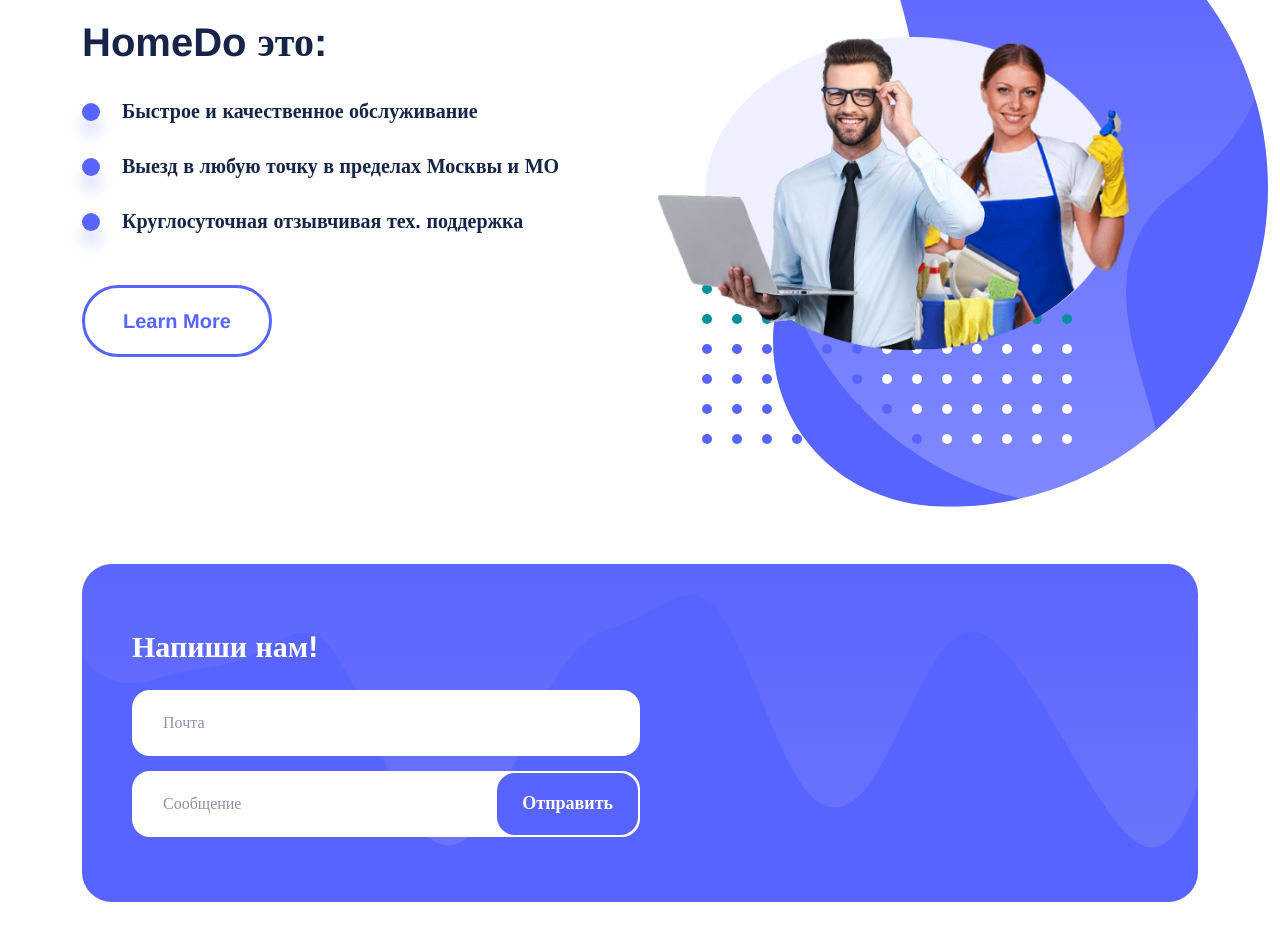
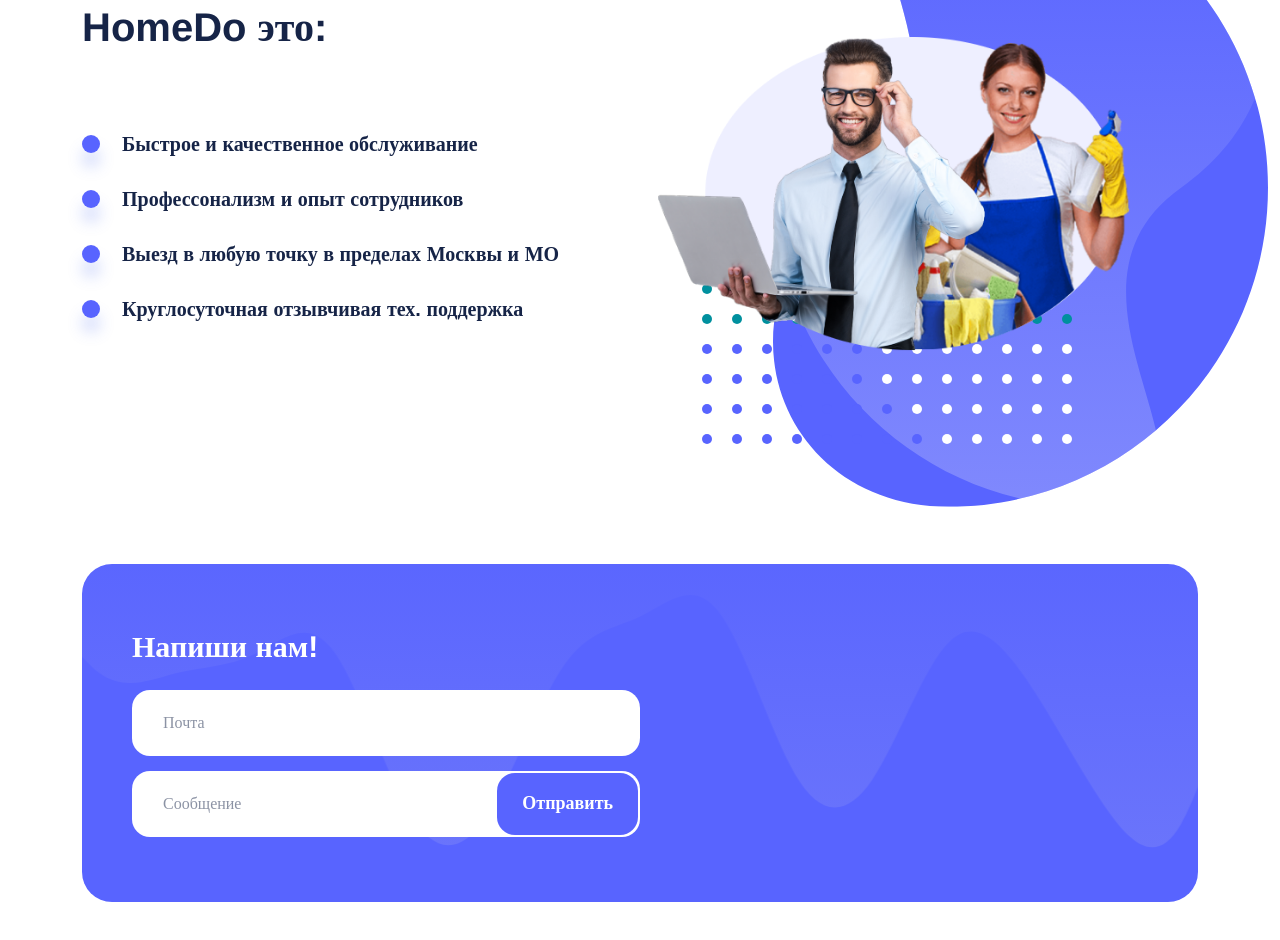
Before and after one commit to matku1/HomeDo, a plain HTML site: page index.html in a window 1280 px wide. Shown: the part 2180-3120 px from the top of the page. Drawn offline with nearby package versions, Linux system fonts and the light colour scheme.

Commit message:
Update index.html

```diff
--- a/index.html
+++ b/index.html
@@ -242,18 +242,15 @@
                   aliquyam erat, sed diam voluptua.
                 </p>-->
               </div>
+              <br>
+              <br>
               <ul>
                 <li>Быстрое и качественное обслуживание</li>
+                <li>Профессонализм и опыт сотрудников</li>
                 <li>Выезд в любую точку в пределах Москвы и МО</li>
                 <li>Круглосуточная отзывчивая тех. поддержка</li>
               </ul>
               <br>
-              <a
-                href="javascript:void(0)"
-                class="main-btn btn-hover border-btn wow fadeInUp"
-                data-wow-delay=".6s"
-                >Learn More</a
-              >
             </div>
           </div>
           <div class="col-xl-6 col-lg-6 order-first order-lg-last">
```
